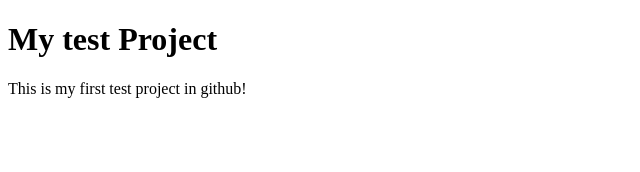
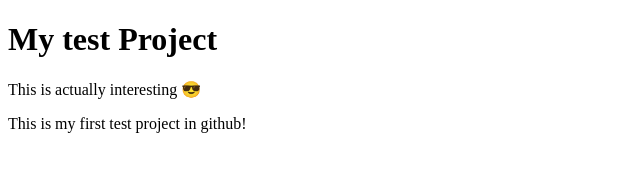
Before and after one commit to donchris1/Django-deployment-example-, a plain HTML site: page hello.html in a window 1280 px wide. Shown: the whole page, without its empty margins (0-640 px from the left). Drawn offline with Linux system fonts and the light colour scheme.

Commit message:
Update hello.html

```diff
--- a/hello.html
+++ b/hello.html
@@ -5,6 +5,7 @@
       </title>
        <body>
               <h1>My test Project </h1>
+               <p>This is actually interesting 😎 </p>
 
               <p>This is my first test project in github!</p>
        </body>
```
